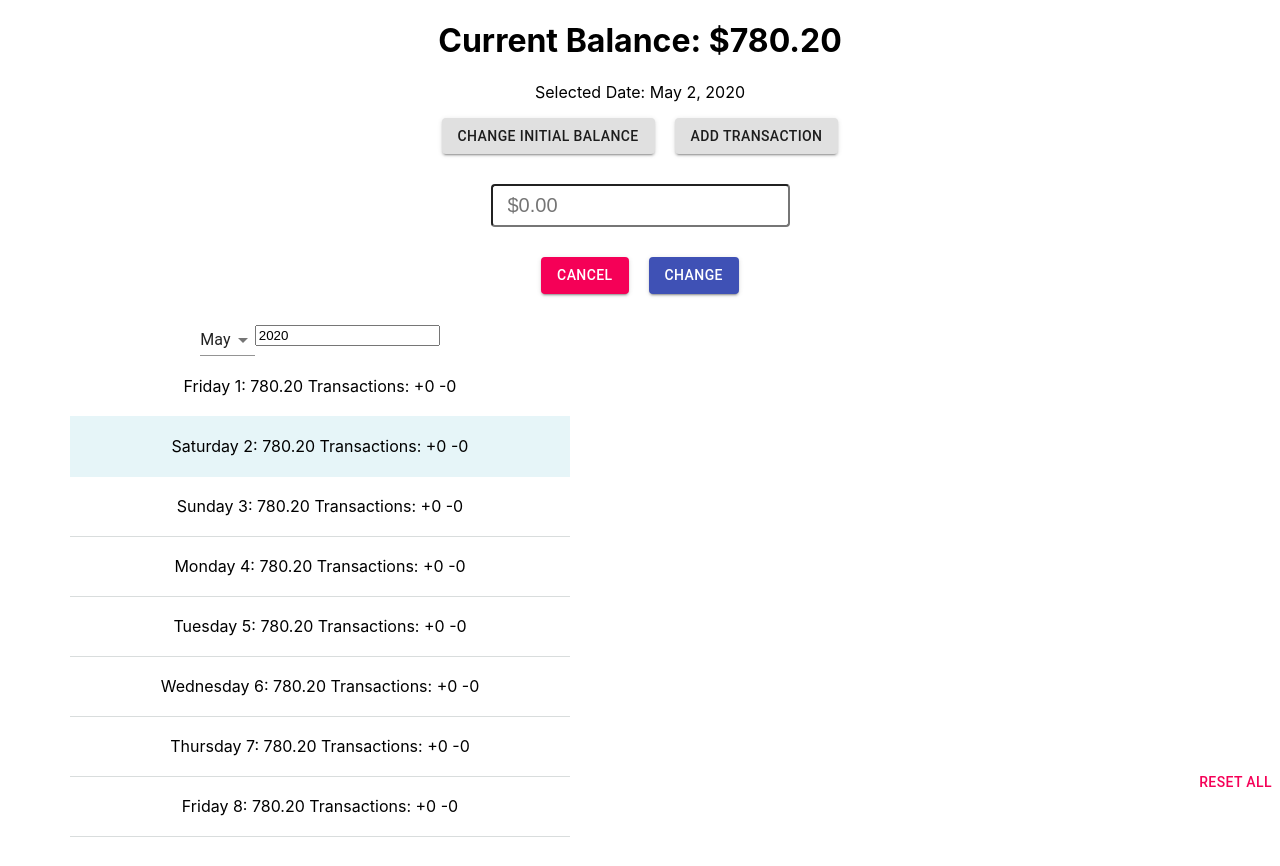
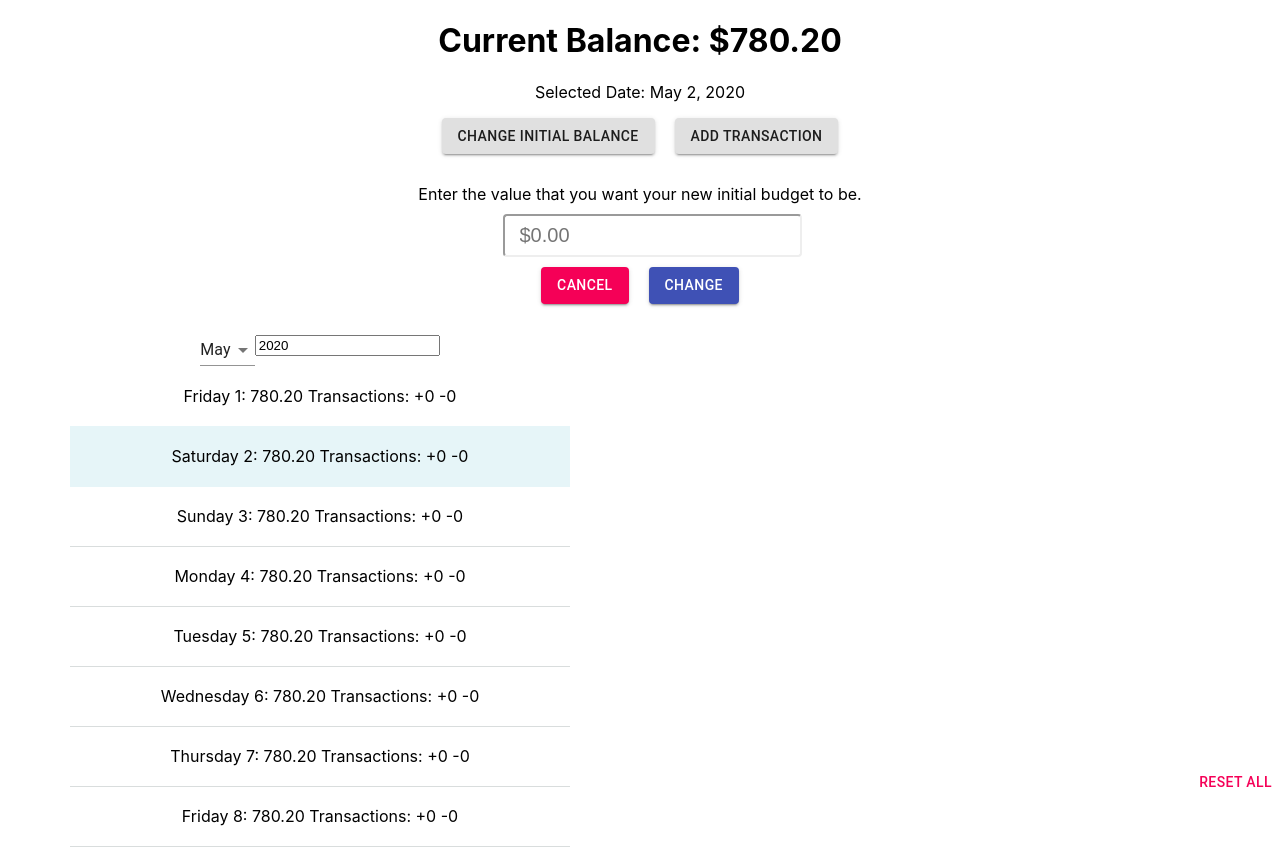
Before and after one commit to ArronVan/budgetcalendar, a React (Create React App) app: page / in a window 1280 px wide. Both pictures are taken after a click on the button "CHANGE INITIAL BALANCE". Built offline with nearby package versions, Linux system fonts and the light colour scheme.

Commit message:
added input error handling

```diff
--- a/package.json
+++ b/package.json
@@ -4,6 +4,7 @@
   "version": "0.1.0",
   "private": true,
   "dependencies": {
+    "@material-ui/icons": "^4.9.1",
     "@testing-library/jest-dom": "^4.2.4",
     "@testing-library/react": "^9.5.0",
     "@testing-library/user-event": "^7.2.1",
--- a/src/InputFields.js
+++ b/src/InputFields.js
@@ -2,6 +2,7 @@ import React from 'react'
 import NumberFormat from 'react-number-format'
 import Radio from '@material-ui/core/Radio'
 import Button from '@material-ui/core/Button'
+import WarningIcon from '@material-ui/icons/Warning';
 
 import './InputFields.css'
 
@@ -13,7 +14,10 @@ class InputFields extends React.Component {
             showAddTransaction: false,
             transactionDescription: "",
             currencyValue: null,
-            isAdd: true
+            isAdd: true,
+            showBudgetError: false,
+            showTransactionNameError: false,
+            showTransactionValueError: false
         };
 
         this.changeBudget = this.changeBudget.bind(this);
@@ -33,6 +37,12 @@ class InputFields extends React.Component {
     }
 
     changeBudget() {
+        if (this.state.currencyValue == null || !this.state.currencyValue > 0)
+        {
+            this.setState({showBudgetError: true});
+            return;
+        }
+
         this.props.changeBudget(this.state.currencyValue);
         this.props.createNotification("success", "Initial Balance Changed", "Your initial balance has been changed to $" + this.state.currencyValue.toFixed(2) + "!");
         this.setState({currencyValue: null});
@@ -40,6 +50,24 @@ class InputFields extends React.Component {
     }
 
     addTransaction() {
+        var isValid = true;
+        if (this.state.transactionDescription == null || this.state.transactionDescription.replace(/\s/g,"") === "") {
+            isValid = false;
+            this.setState({showTransactionNameError: true});
+        }
+        else
+            this.setState({showTransactionNameError: false});
+
+        if (this.state.currencyValue == null || !this.state.currencyValue > 0) {
+            isValid = false;
+            this.setState({showTransactionValueError: true});
+        }
+        else
+            this.setState({showTransactionValueError: false});
+
+        if (!isValid)
+            return;
+
         this.props.addTransactionOnSelectedDate(this.state.currencyValue, this.state.transactionDescription, this.state.isAdd);
         this.props.createNotification("success", "Transaction Added", "Your transaction has been successfully added!");
         this.setState({transactionDescription: "", currencyValue: null, isAdd: true});
@@ -47,29 +75,30 @@ class InputFields extends React.Component {
     }
 
     showChangeBudget() {
-        if (!this.state.showChangeBudget)
-            this.setState({transactionDescription: "", currencyValue: null, isAdd: true});
-
+        this.closeAll();
         this.setState({showChangeBudget: true});
-        this.setState({showAddTransaction: false});
 
         document.addEventListener('click', this.handleOutsideClick, false);
     }
 
     showAddTransaction() {
-        if (!this.state.showAddTransaction)
-            this.setState({transactionDescription: "", currencyValue: null, isAdd: true});
-
+        this.closeAll();
         this.setState({showAddTransaction: true});
-        this.setState({showChangeBudget: false});
 
         document.addEventListener('click', this.handleOutsideClick, false);
     }
 
     closeAll() {
-        this.setState({transactionDescription: "", currencyValue: null, isAdd: true});
-        this.setState({showChangeBudget: false});
-        this.setState({showAddTransaction: false});
+        this.setState({
+            transactionDescription: "",
+            currencyValue: null,
+            isAdd: true,
+            showChangeBudget: false,
+            showAddTransaction: false,
+            showBudgetError: false,
+            showTransactionNameError: false,
+            showTransactionValueError: false
+        });
 
         document.removeEventListener('click', this.handleOutsideClick, false);
     }
@@ -82,6 +111,9 @@ class InputFields extends React.Component {
                 <div className="InputField">
                     {this.state.showChangeBudget ?
                     <>
+                        Enter the value that you want your new initial budget to be.
+                        <br/>
+                        <WarningIcon style={{color: 'red', opacity: (this.state.showBudgetError ? 1 : 0)}}/>
                         <NumberFormat
                           value={this.state.currencyValue}
                           thousandSeparator={true}
@@ -91,20 +123,34 @@ class InputFields extends React.Component {
                           decimalScale={2}
                           onValueChange={(values) => { this.setState({currencyValue: values.floatValue}); }}
                           className="InputFieldInput"
+                          style={{marginTop: '10px', borderColor: (this.state.showBudgetError ? 'red' : 'initial')}}
                         />
                         <br/>
-                        <Button style={{marginTop: '30px', marginRight: '10px'}} variant="contained" color="secondary" onClick={this.closeAll}>Cancel</Button>
-                        <Button style={{marginTop: '30px', marginLeft: '10px'}} variant="contained" color="primary" onClick={this.changeBudget}>Change</Button>
+                        {this.state.showBudgetError ?
+                        <div style={{color: 'red'}}>Value must be greater than $0.</div>
+                        : ''}
+                        <Button style={{marginTop: '10px', marginRight: '10px'}} variant="contained" color="secondary" onClick={this.closeAll}>Cancel</Button>
+                        <Button style={{marginTop: '10px', marginLeft: '10px'}} variant="contained" color="primary" onClick={this.changeBudget}>Change</Button>
                     </> : ''}
                     {this.state.showAddTransaction ?
                     <>
+                        Enter the name of your new transaction, its value, and if it should increase or decrease your overall budget.
+                        <br/>
+                        <WarningIcon style={{color: 'red', opacity: (this.state.showTransactionNameError ? 1 : 0)}}/>
                         <input
                           type="text"
                           className="InputFieldInput"
-                          placeholder="Enter Description"
+                          placeholder="Enter Name"
                           value={this.state.transactionDescription}
                           onChange={(event) => this.setState({transactionDescription: event.target.value})}
+                          style={{marginTop: '10px', borderColor: (this.state.showTransactionNameError ? 'red' : 'initial')}}
                         />
+                        <div style={{color: 'red'}}>
+                            {this.state.showTransactionNameError ?
+                            'Name field cannot be empty.' : ''}
+                        </div>
+                        <br/>
+                        <WarningIcon style={{color: 'red', opacity: (this.state.showTransactionValueError ? 1 : 0)}}/>
                         <NumberFormat
                           value={this.state.currencyValue}
                           thousandSeparator={true}
@@ -114,8 +160,13 @@ class InputFields extends React.Component {
                           decimalScale={2}
                           onValueChange={(values) => { this.setState({currencyValue: values.floatValue}); }}
                           className="InputFieldInput"
+                          style={{borderColor: (this.state.showTransactionValueError ? 'red' : 'initial')}}
                         />
-                        <br/>
+                        <div style={{color: 'red'}}>
+                            {this.state.showTransactionValueError ?
+                            'Value must be greater than $0.' : ''}
+                        </div>
+                        <div style={{marginTop: '10px'}}>
                             <Radio
                             checked={!this.state.isAdd}
                             onChange={() => this.setState({isAdd: !this.state.isAdd})}
@@ -126,9 +177,10 @@ class InputFields extends React.Component {
                             onChange={() => this.setState({isAdd: !this.state.isAdd})}
                             value={true}
                             /> Increasing
+                        </div>
                         <br/>
-                        <Button style={{marginTop: '30px', marginRight: '10px'}} variant="contained" color="secondary" onClick={this.closeAll}>Cancel</Button>
-                        <Button style={{marginTop: '30px', marginLeft: '10px'}} variant="contained" color="primary" onClick={this.addTransaction}>Add</Button>
+                        <Button style={{marginRight: '10px'}} variant="contained" color="secondary" onClick={this.closeAll}>Cancel</Button>
+                        <Button style={{marginLeft: '10px'}} variant="contained" color="primary" onClick={this.addTransaction}>Add</Button>
                     </> : ''}
                 </div>
             </div>
```
Also changed, not shown: 1 other file (tests, documents, lock files or other folders). Lines whose indentation alone changed are shown as unchanged.
